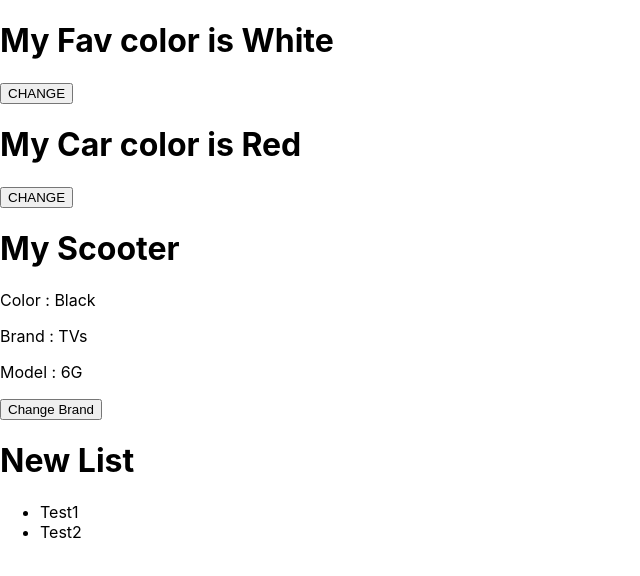
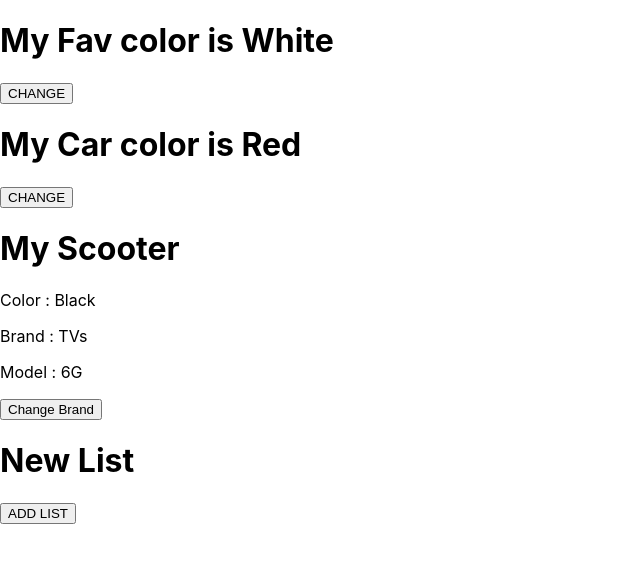
Before and after one commit to haranHD/React, a React (Create React App) app: page / in a window 1280 px wide. Shown: the top 576 px of the page, without its empty margins (0-640 px from the left). Built offline with nearby package versions, Linux system fonts and the light colour scheme.

Commit message:
getting input

```diff
--- a/src/components/TestList.js
+++ b/src/components/TestList.js
@@ -2,14 +2,22 @@ import { useState } from "react"
 
 function List(){
 
-    const [list , setList] = useState(['Test1','Test2']);
+    const [list , setList] = useState([]);
+    const [count , setCount] = useState(1);
+
+    function addItem(){
+        const itemName = 'List ' + count;
+        setList((prev) => { return [...prev, itemName] })
+        setCount((prev) => {return prev + 1})
+    }
 
     return <>
         <h1>New List</h1>
+        <button onClick={addItem}> ADD LIST </button>
         <ul>
-                {
-                list.map((val , index) => <li key ={index}> {val}</li>)
-                }
+            {
+                list.map((val , index) => <li key = {index}>{val}</li>)
+            }
         </ul>
     </>
 }
```
